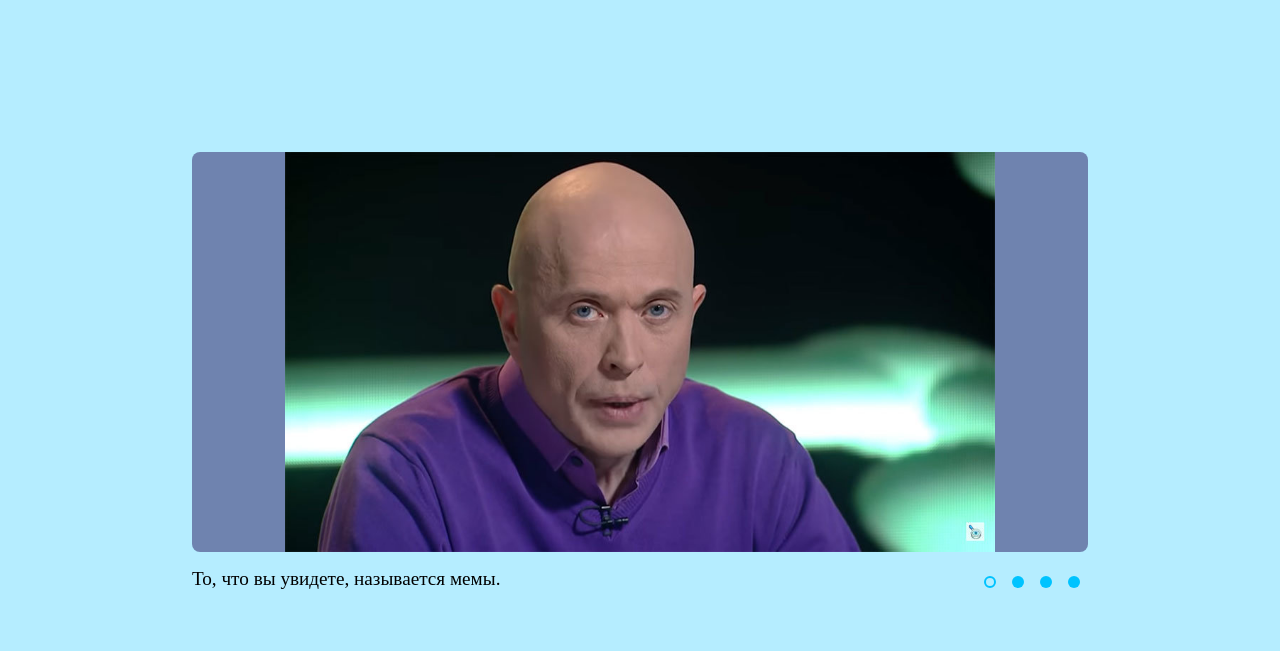
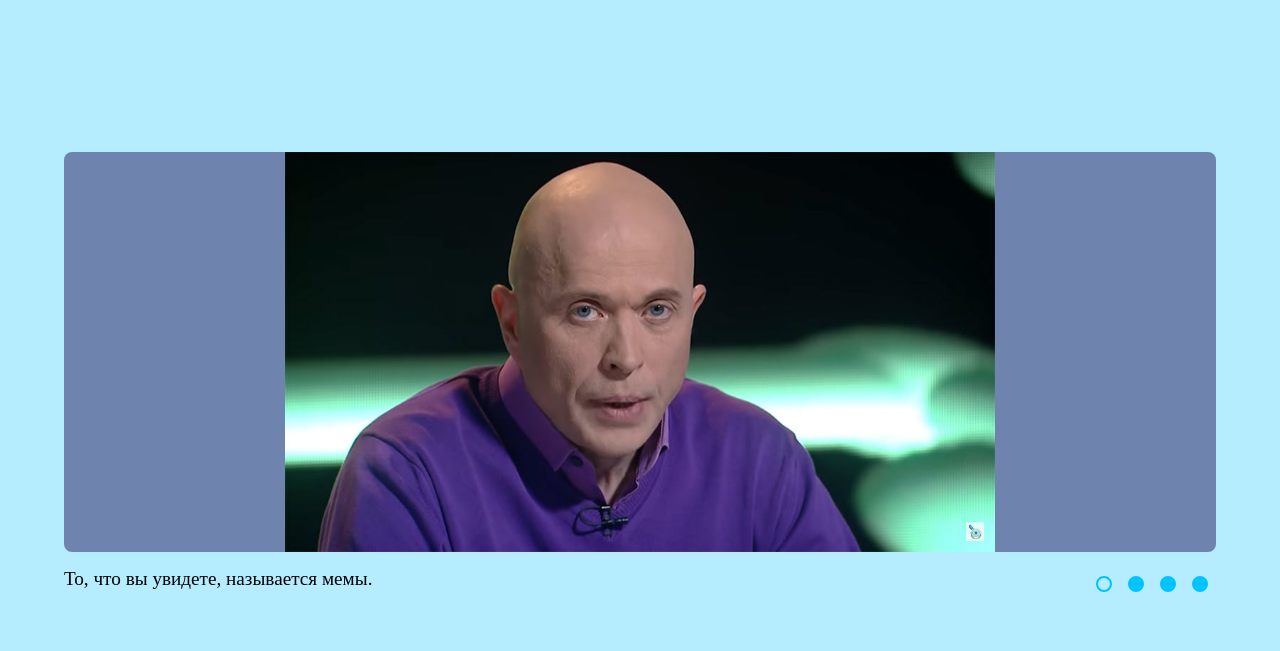
Before and after one commit to perfilovv/cssMemSlider, a plain HTML site: page cssMemSlider/index.html in a window 1280 px wide. Drawn offline with Linux system fonts and the light colour scheme.

Commit message:
feat: media max-width fixed (Sat, May 14, 2022 12:53:13 AM)

```diff
--- a/cssMemSlider/style.css
+++ b/cssMemSlider/style.css
@@ -1,12 +1,12 @@
 :root {
-  --basic-with: 70vw;
+  --basic-with: 90vw;
 }
 
-@media screen and (max-width: 767px) {
+/* @media screen and (max-width: 768px) {
   :root {
     --basic-with: 90vw;
   }
-}
+} */
 
 * {
   box-sizing: border-box;
@@ -193,7 +193,7 @@ input {
   transition: transform 0.4s ease-in-out;
 }
 
-@media screen and (max-width: 1280px) {
+@media screen and (max-width: 1279px) {
   .pagination-dot {
     width: 0.75rem;
     height: 0.75rem;
```
